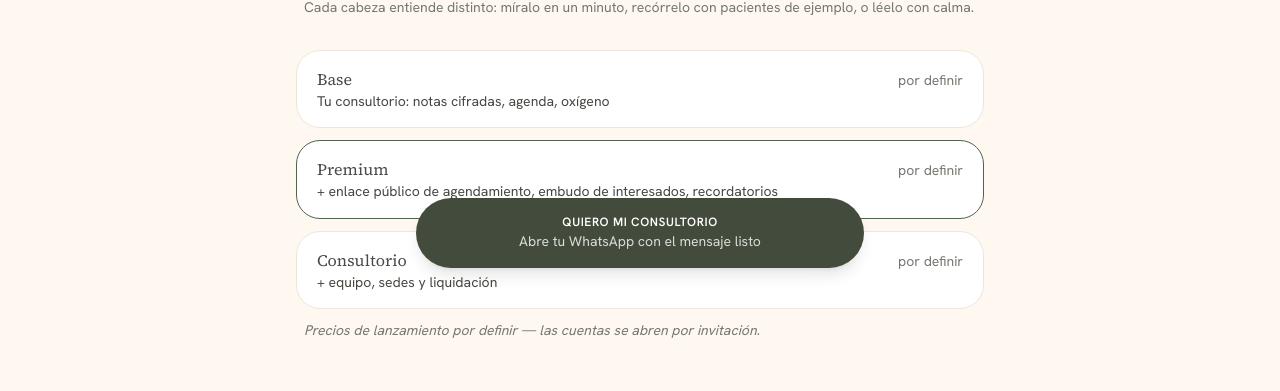
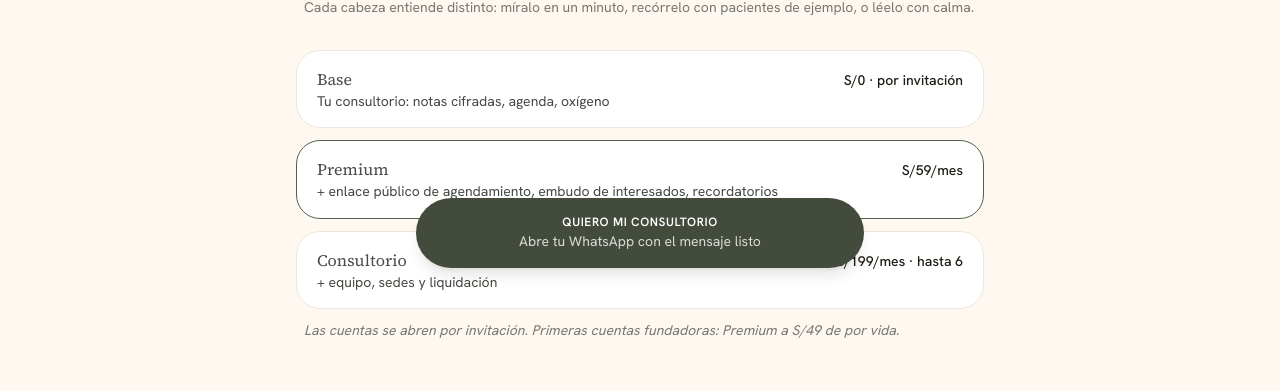
Before and after one commit to mirainishimura-maker/mirai-saas, a Next.js app: page /bienvenida in a window 1280 px wide. Shown: the part 516-907 px from the top of the page. Built offline with nearby package versions, Linux system fonts and the light colour scheme; no server answers.

Commit message:
Precios oficiales: base gratis por invitacion, premium S/59, consultorio S/199

```diff
--- a/app/bienvenida/cliente.jsx
+++ b/app/bienvenida/cliente.jsx
@@ -120,15 +120,15 @@ export default function BienvenidaCliente() {
 
           {/* ── Los niveles ── */}
           <div className="flex flex-col gap-3">
-            <Plan nombre="Base" detalle="Tu consultorio: notas cifradas, agenda, oxígeno" />
+            <Plan nombre="Base" detalle="Tu consultorio: notas cifradas, agenda, oxígeno" precio="S/0 · por invitación" />
             <Plan
               nombre="Premium"
-              detalle="+ enlace público de agendamiento, embudo de interesados, recordatorios"
+              detalle="+ enlace público de agendamiento, embudo de interesados, recordatorios" precio="S/59/mes"
               destacado
             />
-            <Plan nombre="Consultorio" detalle="+ equipo, sedes y liquidación" />
+            <Plan nombre="Consultorio" detalle="+ equipo, sedes y liquidación" precio="S/199/mes · hasta 6" />
             <p className="px-2 text-body-sm italic text-outline">
-              Precios de lanzamiento por definir — las cuentas se abren por invitación.
+              Las cuentas se abren por invitación. Primeras cuentas fundadoras: Premium a S/49 de por vida.
             </p>
           </div>
         </div>
@@ -183,7 +183,7 @@ function Bloque({ titulo, children }) {
   )
 }
 
-function Plan({ nombre, detalle, destacado }) {
+function Plan({ nombre, detalle, destacado, precio }) {
   return (
     <div
       className={`flex items-baseline justify-between gap-4 rounded-xl border bg-surface-card px-5 py-4 ${
@@ -194,7 +194,7 @@ function Plan({ nombre, detalle, destacado }) {
         <span className="font-serif text-headline-sm text-ink-deep">{nombre}</span>
         <p className="text-body-sm text-on-surface-variant">{detalle}</p>
       </div>
-      <span className="whitespace-nowrap text-body-sm text-outline">por definir</span>
+      <span className="whitespace-nowrap text-body-sm font-medium text-on-surface">{precio}</span>
     </div>
   )
 }
```
